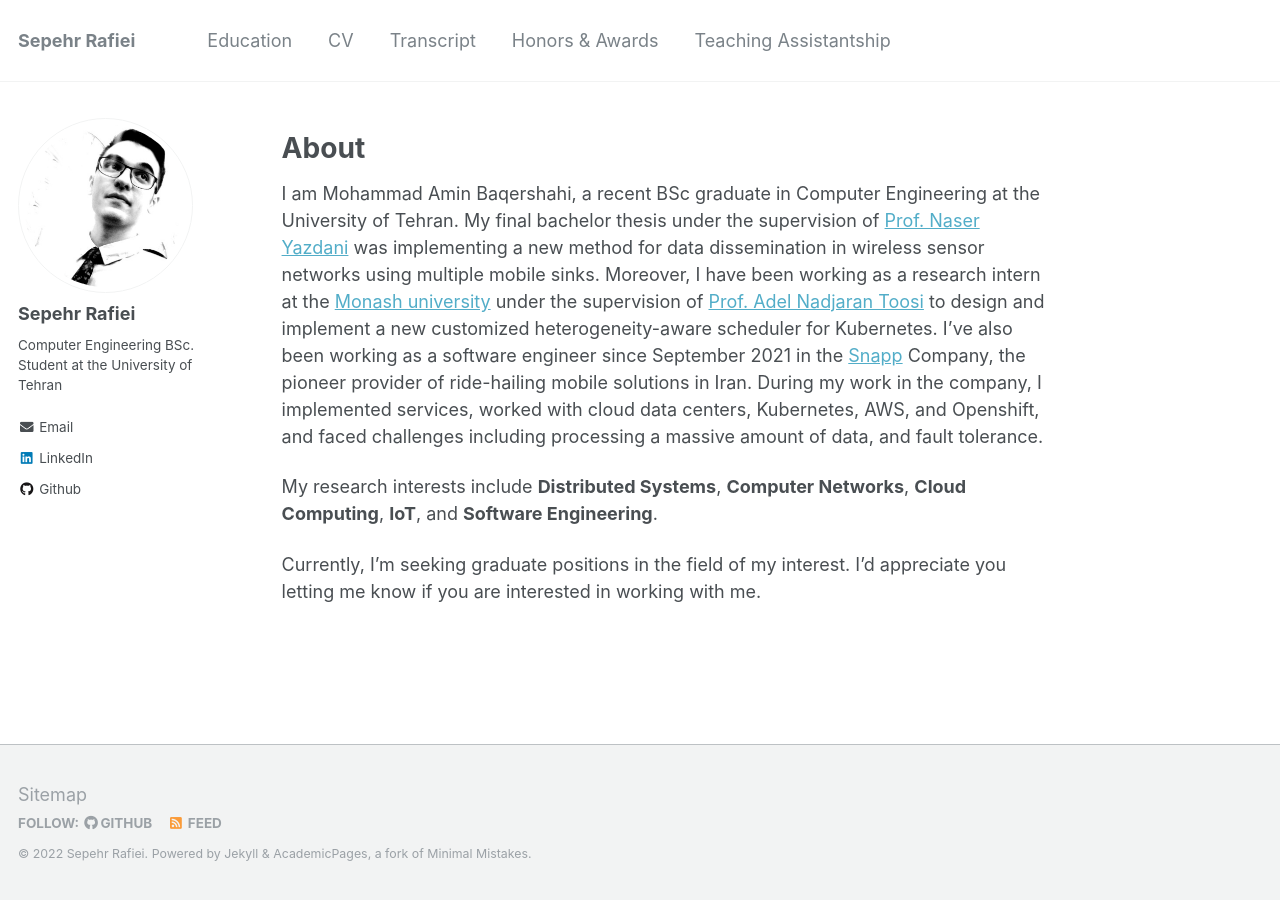
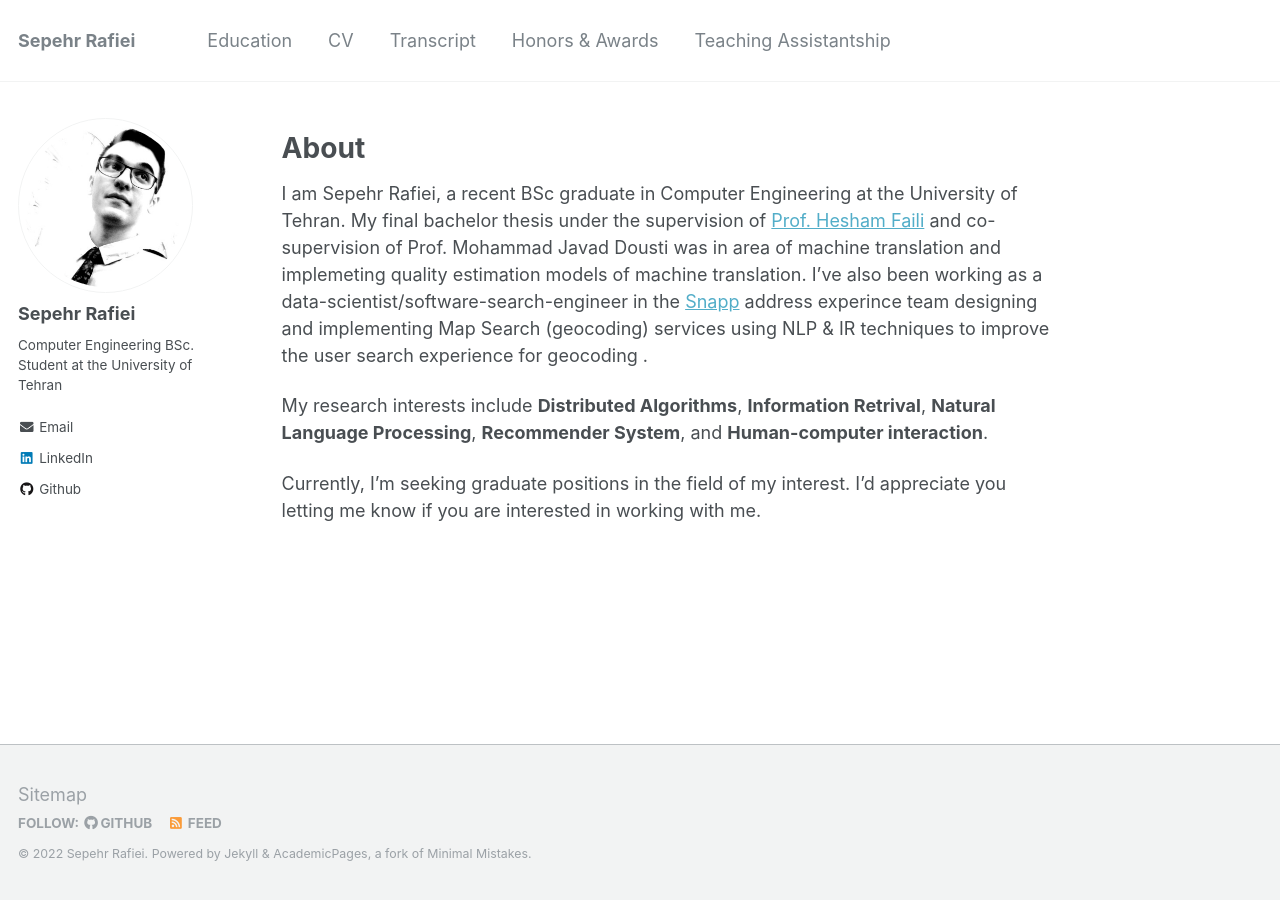
Before and after one commit to cep-ter/cep-ter.github.io, a Jekyll site: the page built from _pages/about.md, in a window 1280 px wide. Built offline with Jekyll 4.4.1, drawn with Linux system fonts in a browser that asks for light colours.

Commit message:
update about page

```diff
--- a/_pages/about.md
+++ b/_pages/about.md
@@ -10,8 +10,8 @@ redirect_from:
 
 About
 ======
-I am Mohammad Amin Baqershahi, a recent BSc graduate in Computer Engineering at the University of Tehran. My final bachelor thesis under the supervision of [Prof. Naser Yazdani](https://ece.ut.ac.ir/en/~yazdani) was implementing a new method for data dissemination in wireless sensor networks using multiple mobile sinks. Moreover, I have been working as a research intern at the [Monash university](https://www.monash.edu/) under the supervision of [Prof. Adel Nadjaran Toosi](https://scholar.google.com/citations?user=qIh_I-gAAAAJ&hl=en) to design and implement a new customized heterogeneity-aware scheduler for Kubernetes. I've also been working as a software engineer since September 2021 in the [Snapp](https://snapp.ir/) Company, the pioneer provider of ride-hailing mobile solutions in Iran. During my work in the company, I implemented services, worked with cloud data centers, Kubernetes, AWS, and Openshift, and faced challenges including processing a massive amount of data, and fault tolerance.
+I am Sepehr Rafiei, a recent BSc graduate in Computer Engineering at the University of Tehran. My final bachelor thesis under the supervision of [Prof. Hesham Faili](https://ece.ut.ac.ir/en/~hfaili) and co-supervision of Prof. Mohammad Javad Dousti was in area of machine translation and implemeting quality estimation models of machine translation. I've also been working as a data-scientist/software-search-engineer in the [Snapp](https://snapp.ir/) address experince team designing and implementing Map Search (geocoding) services using NLP & IR techniques to improve the user search experience for geocoding .
 
-My research interests include **Distributed Systems**, **Computer Networks**, **Cloud Computing**, **IoT**, and **Software Engineering**.
+My research interests include **Distributed Algorithms**, **Information Retrival**, **Natural Language Processing**, **Recommender System**, and **Human-computer interaction**.
 
 Currently, I'm seeking graduate positions in the field of my interest. I'd appreciate you letting me know if you are interested in working with me.
```
